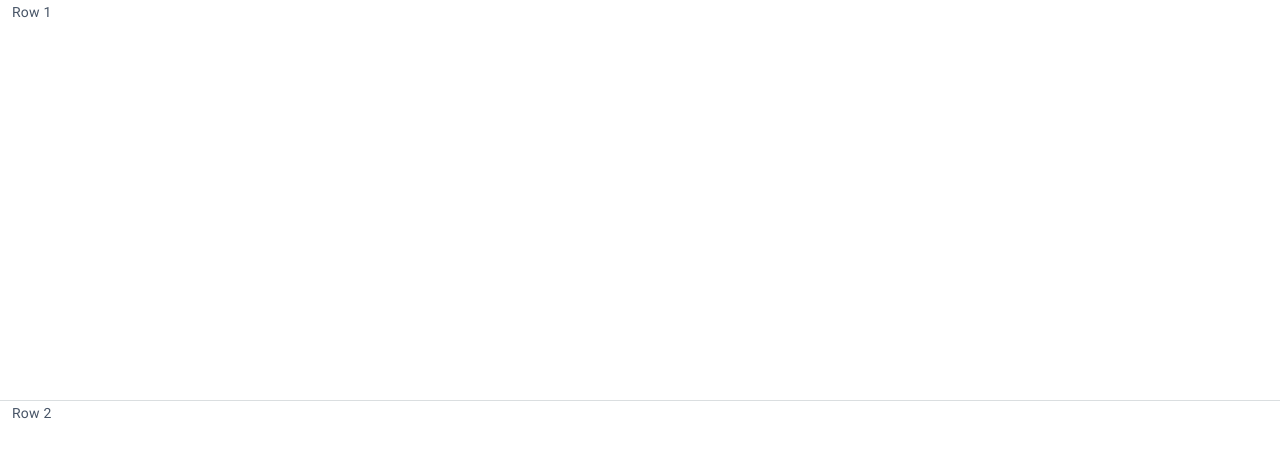
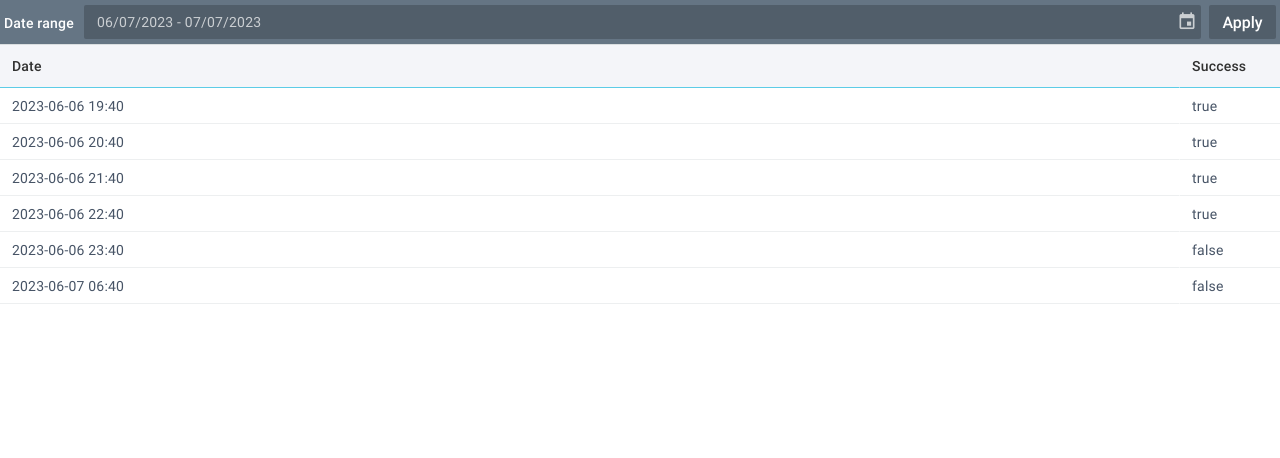
Before and after one commit to akuczynski/stock_trader, a plain HTML site: page frontend/index.html in a window 1280 px wide. Shown: the top 458 px of the page. Drawn offline with Linux system fonts and the light colour scheme.

Commit message:
add main view

```diff
--- /dev/null
+++ b/frontend/app.js
@@ -0,0 +1,57 @@
+
+webix.ready(function(){
+	webix.CustomScroll.init();
+	webix.ui({
+	"rows": [
+		{
+			"css": "webix_dark",
+			"view": "toolbar",
+			"height": 44,
+			"cols": [
+				{
+					"label": "Date range",
+					"value": {
+						"start": "2023-06-07 10:26:57",
+						"end": "2023-07-07 10:26:57"
+					},
+					"view": "daterangepicker",
+					"height": 38
+				},
+				{
+					"view": "button",
+					"label": "Apply",
+					"autowidth": true
+				}
+			]
+		},
+		{
+			"url": "demo->64803f54258fc800116fef05",
+			"columns": [
+				{
+					"id": "id",
+					"header": "id",
+					"fillspace": false,
+					"hidden": true
+				},
+				{
+					"id": "timestamp",
+					"header": "Date",
+					"fillspace": true,
+					"sort": "date",
+					"hidden": false
+				},
+				{
+					"id": "isSuccessed",
+					"header": "Success",
+					"sort": "int",
+					"fillspace": false,
+					"hidden": false
+				}
+			],
+			"view": "datatable",
+			"width": 0,
+			"id": 1686126419014
+		}
+	]
+});
+});
--- /dev/null
+++ b/frontend/datasources.js
@@ -0,0 +1,43 @@
+
+var data = {
+	"64803f54258fc800116fef05": [
+		{
+			"id": 1,
+			"timestamp": "2023-06-06 19:40",
+			"isSuccessed": true
+		},
+		{
+			"id": 2,
+			"timestamp": "2023-06-06 20:40",
+			"isSuccessed": true
+		},
+		{
+			"id": 3,
+			"timestamp": "2023-06-06 21:40",
+			"isSuccessed": true
+		},
+		{
+			"id": 4,
+			"timestamp": "2023-06-06 22:40",
+			"isSuccessed": true
+		},
+		{
+			"id": 5,
+			"timestamp": "2023-06-06 23:40",
+			"isSuccessed": false
+		},
+		{
+			"id": 6,
+			"timestamp": "2023-06-07 06:40",
+			"isSuccessed": false
+		}
+	]
+};
+webix.proxy.demo = {
+	$proxy:true,
+	load:function(view){
+		if (view.count && view.count())
+			view.clearAll();
+		view.parse( webix.copy(data[this.source]||[]) );
+	}
+};
--- a/frontend/index.html
+++ b/frontend/index.html
@@ -3,16 +3,8 @@
     <head>
         <link rel="stylesheet" href="./codebase/webix.css" type="text/css" charset="utf-8">
         <script src="./codebase/webix.js" type="text/javascript" charset="utf-8"></script>
+        <script type="text/javascript" src="./datasources.js"></script>
+        <script type="text/javascript" src="./app.js"></script>
     </head>
-    <body>
-        <script type="text/javascript" charset="utf-8">
-            webix.ui({
-                    type:"line",
-                    rows: [
-                        { template:"Row 1"},
-                        { template:"Row 2"}
-                    ]
-            });
-        </script>
-    </body>
+    <body></body>
 </html>
```
